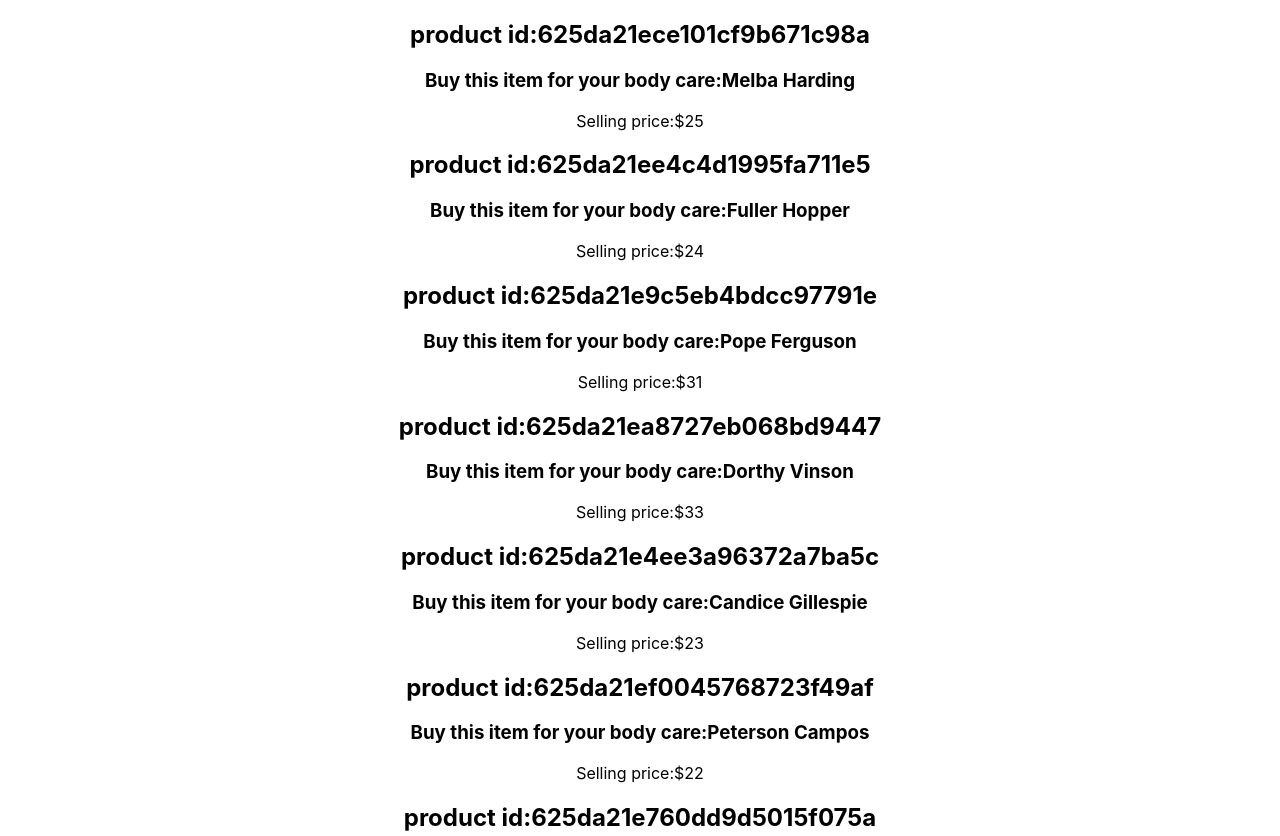
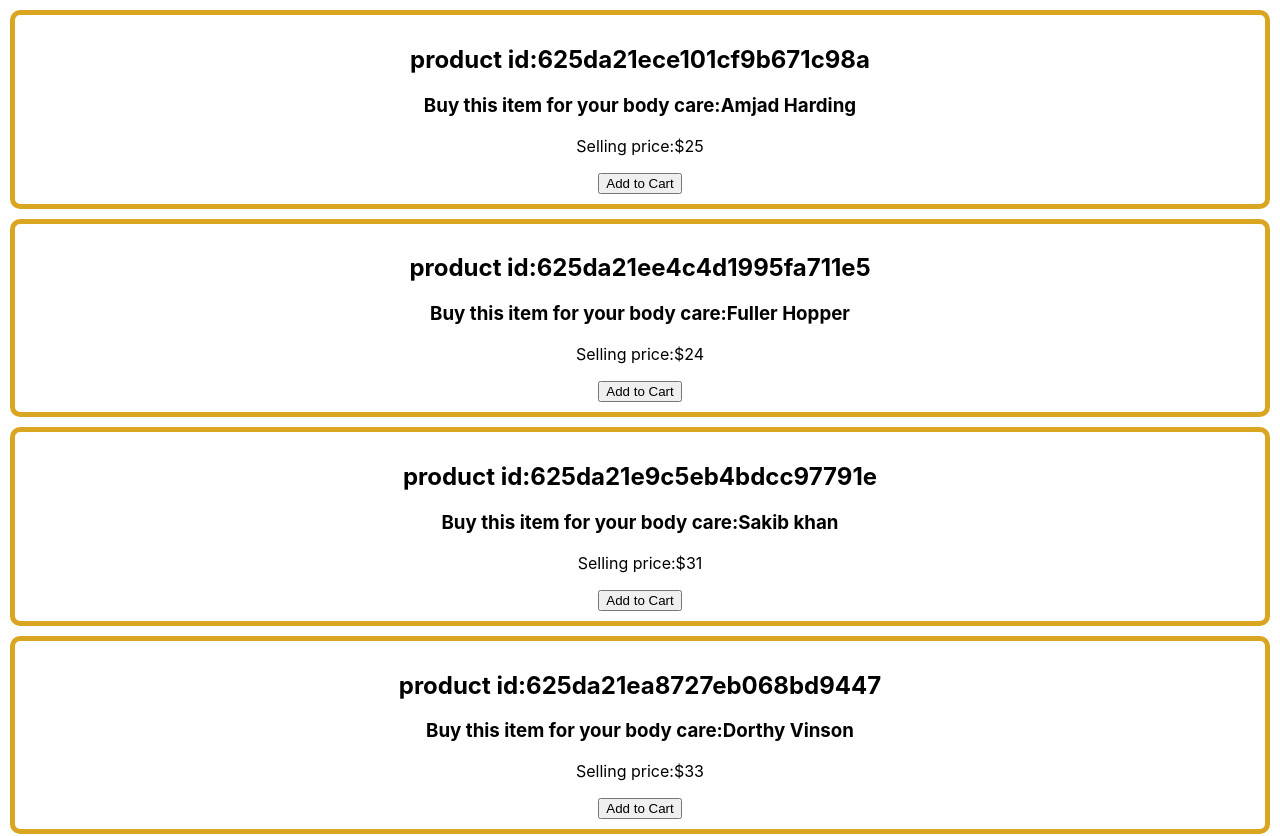
Before and after one commit to CsdSreekanta/create-fake-data1, a React (Create React App) app: page / in a window 1280 px wide. Shown: the top 836 px of the page. Built offline with nearby package versions, Linux system fonts and the light colour scheme.

Commit message:
button added

```diff
--- a/public/data.json
+++ b/public/data.json
@@ -3,7 +3,7 @@
           "id": "625da21ece101cf9b671c98a",
           "index": 0,
           "price": 25,
-          "name": "Melba Harding"
+          "name": "Amjad Harding"
         },
         {
           "id": "625da21ee4c4d1995fa711e5",
@@ -15,7 +15,7 @@
           "id": "625da21e9c5eb4bdcc97791e",
           "index": 2,
           "price": 31,
-          "name": "Pope Ferguson"
+          "name": "Sakib khan"
         },
         {
           "id": "625da21ea8727eb068bd9447",
--- a/src/components/Cosmetic/Cosmetic.css
+++ b/src/components/Cosmetic/Cosmetic.css
@@ -0,0 +1,6 @@
+.product{
+    margin:10px;
+    border: 5px solid goldenrod;
+    border-radius: 10px;
+    padding:10px;
+}
--- a/src/components/Cosmetic/Cosmetic.js
+++ b/src/components/Cosmetic/Cosmetic.js
@@ -1,12 +1,19 @@
 import React from 'react';
+import './Cosmetic.css'
 
 const Cosmetic = (props) => {
     const {name, price, id} = props.cosmetic;
+
+    const addToCart = (id) =>{
+        console.log("button added", id)
+    }
+    const addToCartWithParam =() =>addToCart(id)
     return (
-        <div>
+        <div className='product'>
             <h2>product id:{id}</h2>
             <h3>Buy this item for your body care:{name}</h3>
             <p>Selling price:${price}</p>
+            <button onClick={addToCartWithParam}>Add to Cart</button>
         </div>
     );
 };
```
